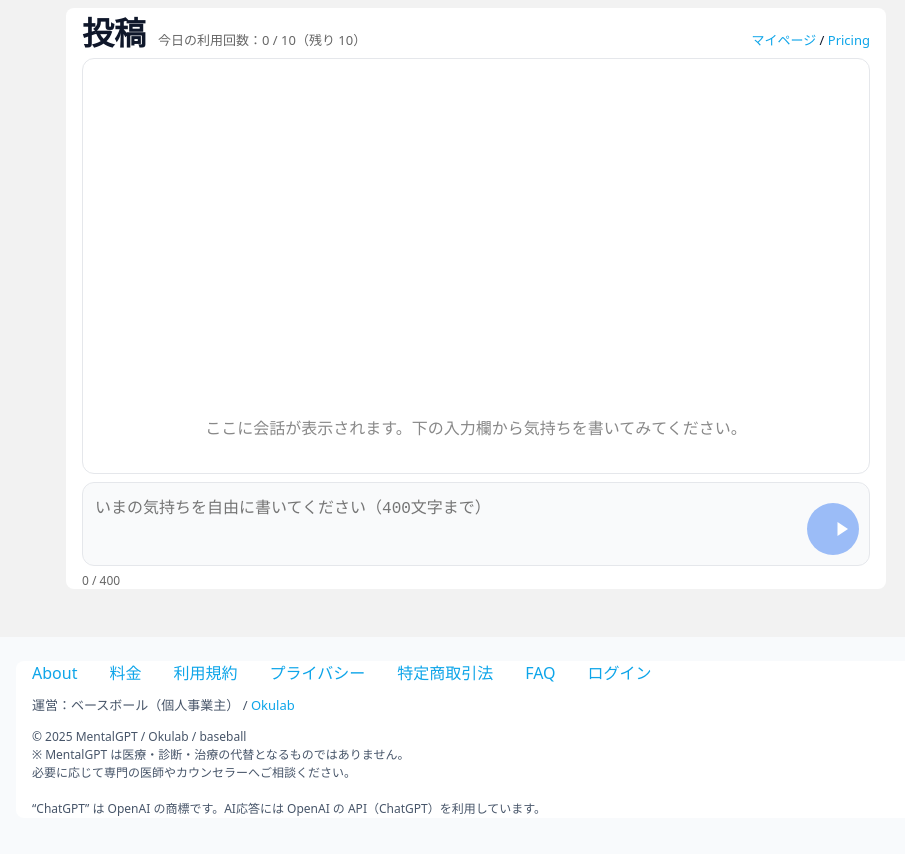
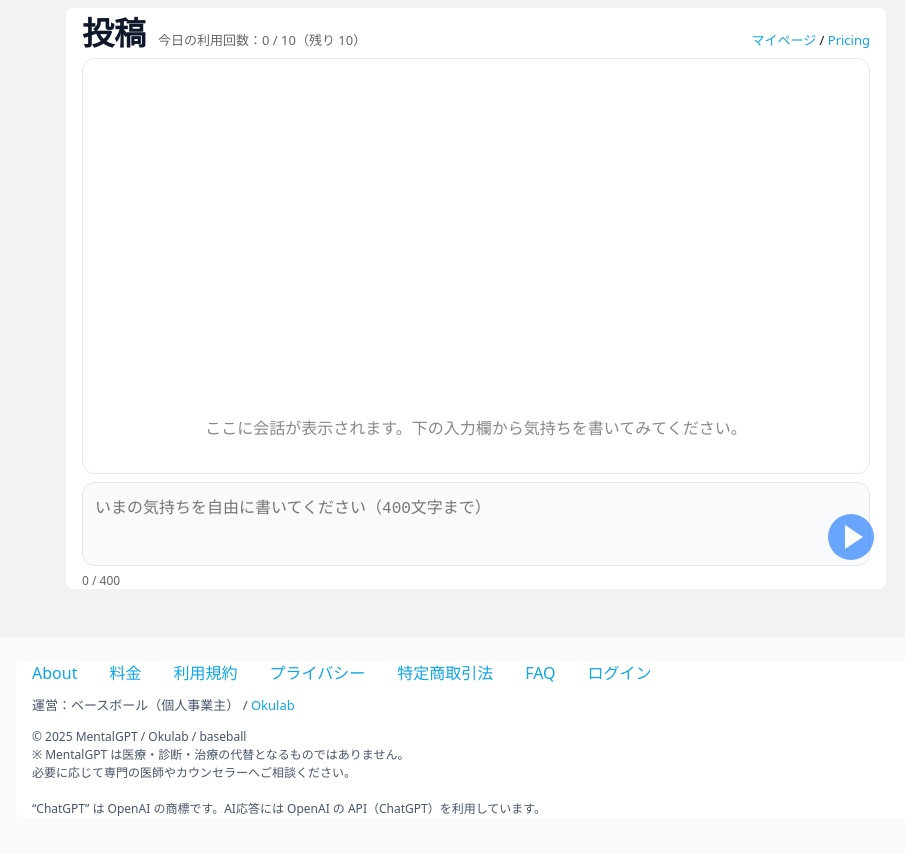
Before and after one commit to yasuhirookura/mentalgpt-react-starter, a React (Create React App) app: page /dashboard in a window 1280 px wide. Shown: the whole page, without its empty margins (164-1069 px from the left). Built offline with nearby package versions, Linux system fonts and the light colour scheme.

Commit message:
feat: update src/pages/Dashboard.jsx src/styles/Button.css

```diff
--- a/src/pages/Dashboard.jsx
+++ b/src/pages/Dashboard.jsx
@@ -235,20 +235,27 @@ fontSize: 16,
 />
 
 <button
-  type="button"
   onClick={handleSend}
   disabled={isLoading || !text.trim() || over || todayCount >= planLimit}
   title={over ? "文字数が多すぎます" : "送信"}
-  className="send-button"     // ← ここだけにする（styleは消す）
+  className="sendButton"                         // ← これを追加
+  style={{
+    width: 52,
+    height: 52,
+    borderRadius: "50%",
+    border: "none",
+    background: "transparent",                   // ← ここは透明のまま
+    display: "grid",
+    placeItems: "center",
+    cursor:
+      isLoading || !text.trim() || over || todayCount >= planLimit
+        ? "not-allowed"
+        : "pointer",
+  }}
 >
-  <svg
-    width="28"
-    height="28"
-    viewBox="0 0 24 24"
-    xmlns="http://www.w3.org/2000/svg"
-  >
-    {/* 背景の青い円はCSSが担当するので描かない */}
-    <polygon points="9,6 18,12 9,18" fill="white" />
+  <svg width="48" height="48" viewBox="0 0 48 48" xmlns="http://www.w3.org/2000/svg">
+    <circle cx="24" cy="24" r="23" fill="#0a6cff" />
+    <polygon points="18,12 36,24 18,36" fill="white" />
   </svg>
 </button>
 </div>
--- a/src/styles/Button.css
+++ b/src/styles/Button.css
@@ -1,30 +1,22 @@
-/* 送信ボタンの共通デザイン */
-.send-button {
-  width: 52px;
-  height: 52px;
-  border: none;
-  border-radius: 50%;
-  background-color: #0a6cff;           /* 通常 */
-  display: grid;
-  place-items: center;
-  cursor: pointer;
-  transition: background-color .2s ease, transform .15s ease;
+/* 共通（フォーカス枠をきれいに） */
+.sendButton {
+  outline: none;
 }
 
-/* hover（有効時のみ） */
-.send-button:not(:disabled):hover {
-  background-color: #005ae0;
-  transform: scale(1.05);
+/* ホバー時（有効なときのみ） */
+.sendButton:not(:disabled):hover svg circle {
+  filter: brightness(0.9);           /* 少し濃く見える */
+  transition: filter 120ms ease;
 }
 
-/* disabled */
-.send-button:disabled {
-  background-color: #9bbcf7;
-  cursor: not-allowed;
+/* 押下時 */
+.sendButton:not(:disabled):active svg circle {
+  transform: translateY(1px);
+  transition: transform 40ms ease;
 }
 
-/* 中の三角が少しだけ持ち上がる（お好みで） */
-.send-button:not(:disabled):hover svg {
-  transform: translateY(-1px);
-  transition: transform .15s ease;
+/* 無効時は薄く＆ポインター無効（補強） */
+.sendButton:disabled {
+  cursor: not-allowed;
+  opacity: 0.6;
 }
```
